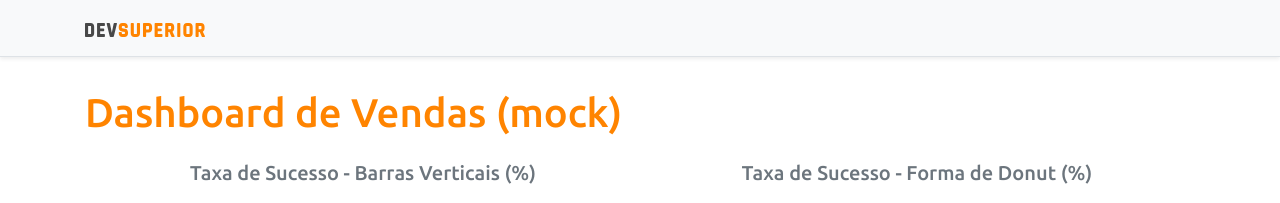
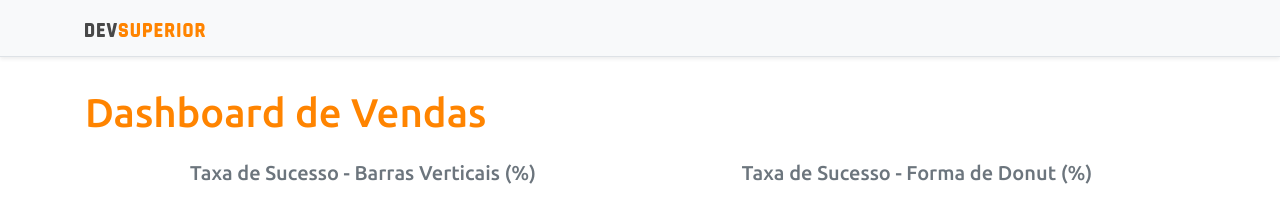
Before and after one commit to fransoufil/projeto-sds3-final, a React (Create React App) app in the folder frontend/: page /dashboard in a window 1280 px wide. Shown: the top 203 px of the page. Built offline with nearby package versions, Linux system fonts and the light colour scheme; no server answers.

Commit message:
Retirando o (mock)

```diff
--- a/frontend/src/pages/Dashboard/index.tsx
+++ b/frontend/src/pages/Dashboard/index.tsx
@@ -9,7 +9,7 @@
     <>
       <NavBar />
       <div className="container">
-        <h1 className="text-primary py-3">Dashboard de Vendas (mock)</h1>
+        <h1 className="text-primary py-3">Dashboard de Vendas</h1>
 
         <div className="row px-3">
           <div className="col-sm-6">
```
